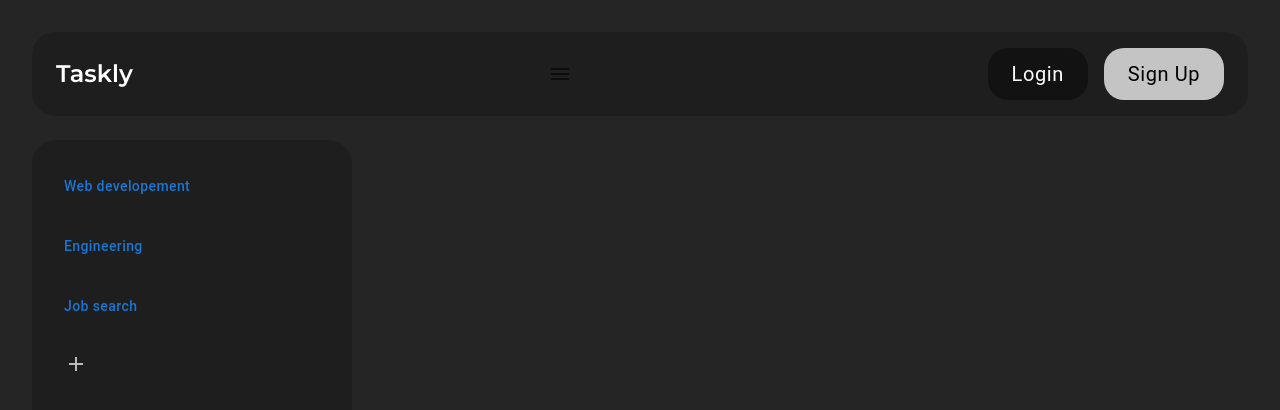
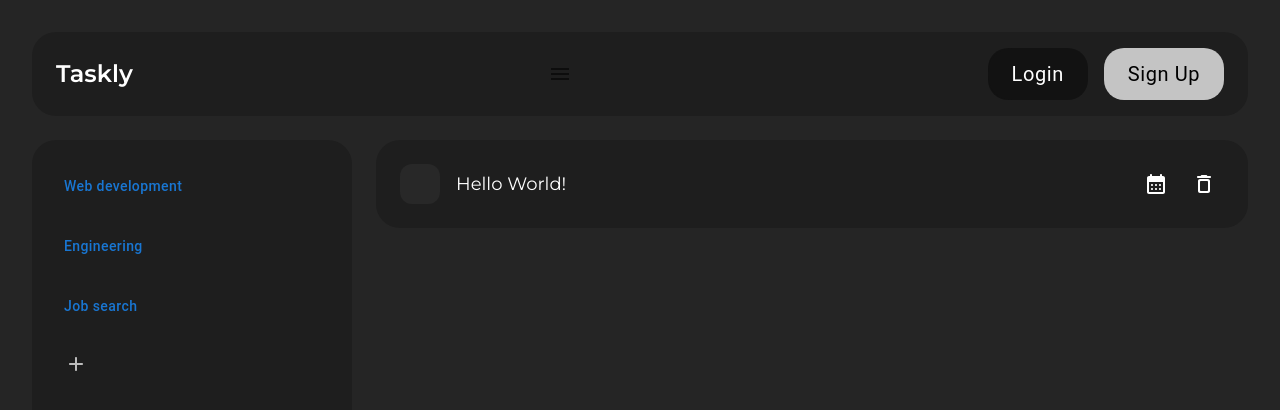
Before and after one commit to Tharushag/taskly, a Next.js app: page / in a window 1280 px wide. Shown: the top 410 px of the page. Built offline with nearby package versions, Linux system fonts and the light colour scheme.

Commit message:
complete desktop task component

```diff
--- a/app/lib/placeholder.js
+++ b/app/lib/placeholder.js
@@ -1,5 +1,5 @@
 const projects = {
-    "Web developement": [
+    "Web development": [
       {
         "text": "Design landing page",
         "due": "11/26/2023",
--- a/app/page.js
+++ b/app/page.js
@@ -1,9 +1,13 @@
-import SideBar from "@/app/ui/sidebar"
+import SideBar from "@/app/ui/sidebar";
+import Task from "@/app/ui/task";
+import projects from "@/app/lib/placeholder";
 
 export default function Home() {
+
   return (
-    <>
+    <div className="flex md:flex-row flex-col gap-6">
       <SideBar/>
-    </>
+      <Task />
+    </div>
   )
 }
--- /dev/null
+++ b/app/ui/TextBox.jsx
@@ -0,0 +1,18 @@
+"use client";
+
+import { useState, useEffect } from "react";
+
+function TextBox({ text, disabled, style="" }) {
+  useEffect(() => {
+    setInput(text);
+  }, [text]);
+
+  const [input, setInput] = useState(text);
+  const handleInput = ({ target }) => setInput(target.value);
+
+  return (
+    <input className={`classic-input ${style}`} value={input} onInput={handleInput} disabled={disabled} />
+  );
+}
+
+export default TextBox;
--- /dev/null
+++ b/app/ui/checkbox.jsx
@@ -0,0 +1,31 @@
+"use client";
+
+import { useState } from 'react';
+import clsx from 'clsx';
+import CheckRoundedIcon from '@mui/icons-material/CheckRounded';
+
+function Checkbox({onClick}) {
+  const handleClick = () => {
+
+    if (onClick) {
+      onClick(!on);
+    }
+    setOn(!on);
+  }
+
+  const [on, setOn] = useState(false);
+
+  return (
+    <span
+      className="bg-[#282828] hover:bg-[#2F2F2F] p-2 rounded-xl flex items-center justify-center cursor-pointer"
+      onClick={handleClick}
+    >
+      <CheckRoundedIcon className={clsx(
+        "text-base",
+        { "invisible": !on },
+      )} />
+    </span>
+  )
+}
+
+export default Checkbox;
--- /dev/null
+++ b/app/ui/custom-icon-button.jsx
@@ -0,0 +1,16 @@
+import IconButton from '@mui/material/IconButton';
+
+function CustomIconButton({ children, disabled }) {
+  return (
+    <div className="relative z-10">
+      <IconButton
+        disabled={disabled}
+        className="bg-[#282828] hover:bg-[#2F2F2F] p-2 rounded-xl flex items-center justify-center cursor-pointer"
+      >
+        {children}
+      </IconButton>
+    </div>
+  )
+}
+
+export default CustomIconButton;
--- /dev/null
+++ b/app/ui/datepicker.jsx
@@ -0,0 +1,50 @@
+"use client";
+
+import { StaticDatePicker } from '@mui/x-date-pickers/StaticDatePicker';
+import { LocalizationProvider } from '@mui/x-date-pickers/LocalizationProvider';
+import dayjs from 'dayjs';
+import { AdapterDayjs } from '@mui/x-date-pickers/AdapterDayjs';
+
+import IconButton from '@mui/material/IconButton';
+import CalendarMonthRoundedIcon from '@mui/icons-material/CalendarMonthRounded';
+import { ThemeProvider, createTheme } from '@mui/material/styles';
+import clsx from 'clsx';
+
+import { useState } from 'react';
+
+const darkTheme = createTheme({
+  palette: {
+    mode: 'dark',
+  },
+});
+
+function DatePicker({disabled}) {
+  const [open, setOpen] = useState(false);
+
+  const openDatePicker = () => setOpen(!open)
+
+  return (
+    <div className="relative z-10">
+      <IconButton
+        disabled={disabled}
+        className="bg-[#282828] hover:bg-[#2F2F2F] p-2 rounded-xl flex items-center justify-center cursor-pointer"
+        onClick={openDatePicker}
+      >
+        <CalendarMonthRoundedIcon className="text-white text-xl" />
+      </IconButton>
+
+      <div className={clsx(
+        "absolute top-10 right-0",
+        {"hidden": !open},
+      )}>
+        <ThemeProvider theme={darkTheme}>
+          <LocalizationProvider dateAdapter={AdapterDayjs}>
+            <StaticDatePicker defaultValue={dayjs('2022-04-17')} />
+          </LocalizationProvider>
+        </ThemeProvider>
+      </div>
+    </div>
+  );
+}
+
+export default DatePicker;
--- a/app/ui/navbar.jsx
+++ b/app/ui/navbar.jsx
@@ -27,7 +27,8 @@ function NavBar() {
       <IconButton aria-label="Menu" className="z-20 text-white md:hidden" onClick={handleNav}>
         <MenuIcon />
       </IconButton>
-      <ul className={`bg-[#1E1E1E] grid md:flex absolute justify-center transition-all duration-400 inset-x-0 top-8 gap-4 md:p-0 flex-row md:static z-10 rounded-3xl ${nav ? openedNavStyles : closedNavStyles}`}>
+      <ul className={`bg-[#1E1E1E] grid md:flex absolute justify-center transition-all duration-400 inset-x-0 top-8 gap-4
+      md:p-0 flex-row md:static z-10 rounded-3xl ${nav ? openedNavStyles : closedNavStyles}`}>
         <li className="flex justify-center overflow-hidden">
           <Link href="/login">
             <Button
--- a/app/ui/sidebar.jsx
+++ b/app/ui/sidebar.jsx
@@ -3,7 +3,7 @@
 import { useState } from "react";
 
 import IconButton from '@mui/material/IconButton';
-import AddIcon from '@mui/icons-material/Add';
+import AddRoundedIcon from '@mui/icons-material/AddRounded';
 import Tab from "@/app/ui/tab";
 import projects from "@/app/lib/placeholder";
 
@@ -40,7 +40,7 @@ function SideBar() {
   }
 
   return (
-    <div className="bg-[#1E1E1E] rounded-3xl w-80 p-6 h-[calc(100vh-172px)] overflow-y-auto hide-scrollbar
+    <div className="bg-[#1E1E1E] rounded-3xl min-w-[320px] p-6 h-[calc(100vh-172px)] overflow-y-auto hide-scrollbar
     flex flex-col gap-4 box-border">
       {createTabs()}
 
@@ -49,7 +49,7 @@ function SideBar() {
         className="w-fit bg-[#2D2D2D] hover:bg-[#333333] rounded-2xl p-3"
         onClick={addProject}
       >
-        <AddIcon className="text-white opacity-70 text-lg" />
+        <AddRoundedIcon className="text-white opacity-70 text-lg" />
       </IconButton>
     </div>
   );
--- a/app/ui/tab.jsx
+++ b/app/ui/tab.jsx
@@ -1,27 +1,21 @@
 "use client";
 
-import { useState, useEffect } from 'react';
+import { useState } from 'react';
 
 import clsx from 'clsx';
 import Button from '@mui/material/Button';
 import DeleteOutlineRoundedIcon from '@mui/icons-material/DeleteOutlineRounded';
+import TextBox from '@/app/ui/TextBox';
 
 import { montserrat } from '@/app/ui/fonts';
 
 function Tab(props) {
-
-  const handleInput = ({ target }) => setInput(target.value);
 
   const handleMouseOver = () => setHover(true);
 
   const handleMouseOut = () => setHover(false);
 
   const [hover, setHover] = useState(false);
-  const [input, setInput] = useState(props.title);
-
-  useEffect(() => {
-    setInput(props.title);
-  }, [props.title]);
 
   return (
     <div className="relative">
@@ -37,7 +31,7 @@ function Tab(props) {
         onMouseOut={handleMouseOut}
         onClick={() => props.handleClick(props.id)}
       >
-        <input className="classic-input" value={input} onInput={handleInput} />
+        <TextBox text={props.title} />
 
         <span
           className="bg-[#464646] rounded-xl flex items-center justify-center p-1 invisible pointer-events-none"
--- /dev/null
+++ b/app/ui/task.jsx
@@ -0,0 +1,48 @@
+"use client";
+
+import { useState } from 'react';
+
+import clsx from 'clsx';
+import DeleteOutlineRoundedIcon from '@mui/icons-material/DeleteOutlineRounded';
+import CustomIconButton from "@/app/ui/custom-icon-button";
+import Checkbox from "@/app/ui/checkbox";
+import TextBox from '@/app/ui/TextBox';
+import DatePicker from '@/app/ui/datepicker';
+
+function Task() {
+  const [complete, setComplete] = useState(false);
+
+  const handleComplete = (state) => {
+    setComplete(state);
+  }
+
+  return (
+    <div
+      className={clsx(
+        "p-6 rounded-3xl bg-[#1E1E1E] flex w-full h-fit grid grid-cols-[auto,1fr,auto] gap-4 items-center",
+        { "opacity-50": complete }
+      )}
+    >
+      <Checkbox onClick={handleComplete} />
+
+      <TextBox
+        style={clsx(
+          "text-lg disabled",
+          { "line-through": complete }
+        )}
+        text="Hello World!"
+        disabled={complete ? true : false}
+      />
+
+      <div className="flex gap-2">
+        <DatePicker disabled={complete} />
+
+        <CustomIconButton disabled={complete}>
+          <DeleteOutlineRoundedIcon className="text-white text-xl" />
+        </CustomIconButton>
+      </div>
+    </div>
+  )
+}
+
+export default Task;
--- a/package.json
+++ b/package.json
@@ -13,9 +13,12 @@
     "@emotion/styled": "^11.11.0",
     "@mui/icons-material": "^5.14.18",
     "@mui/material": "^5.14.18",
+    "@mui/x-date-pickers": "^6.18.3",
     "clsx": "^2.0.0",
+    "dayjs": "^1.11.10",
     "next": "14.0.3",
     "react": "^18",
+    "react-device-detect": "^2.2.3",
     "react-dom": "^18"
   },
   "devDependencies": {
```
Also changed, not shown: 1 other file (tests, documents, lock files or other folders).
